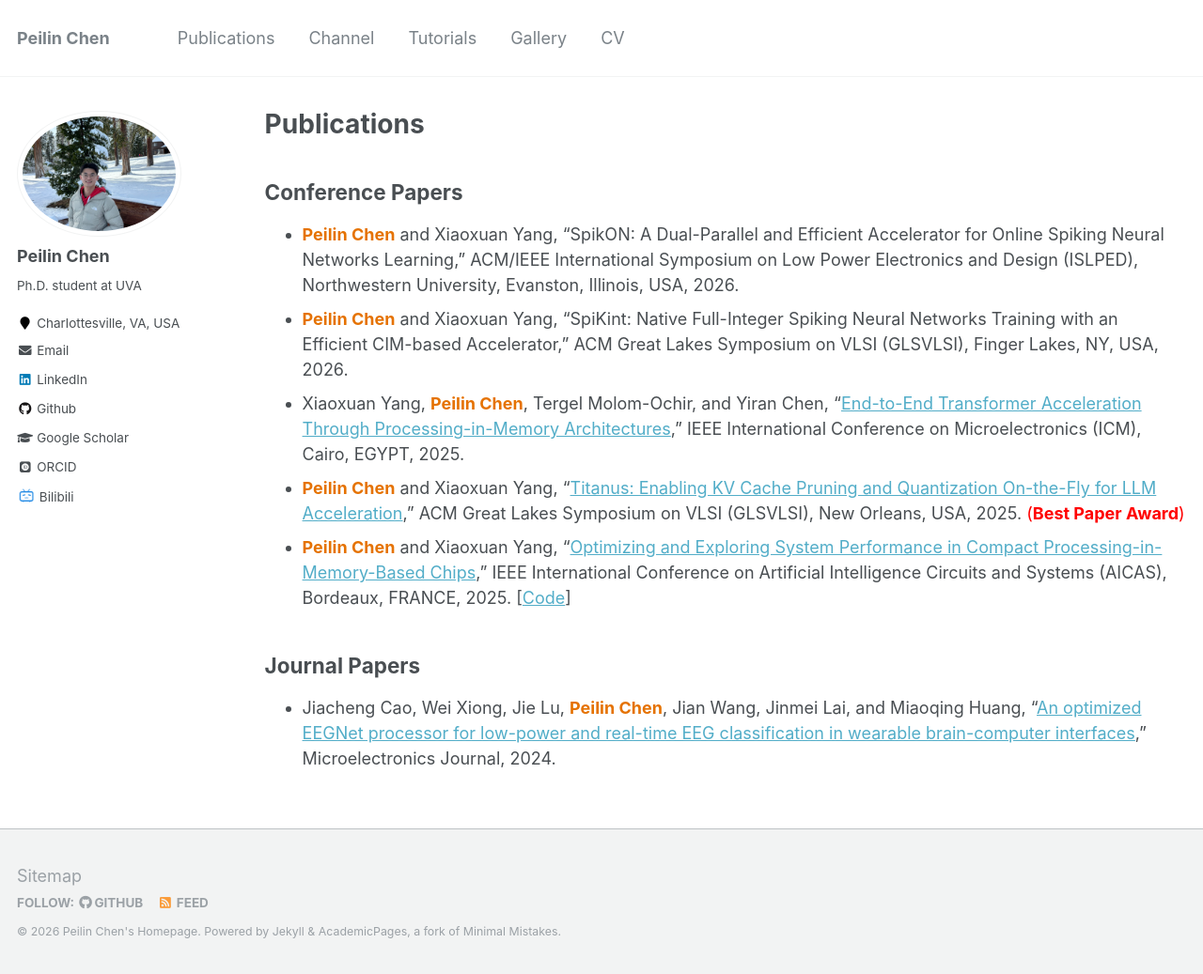
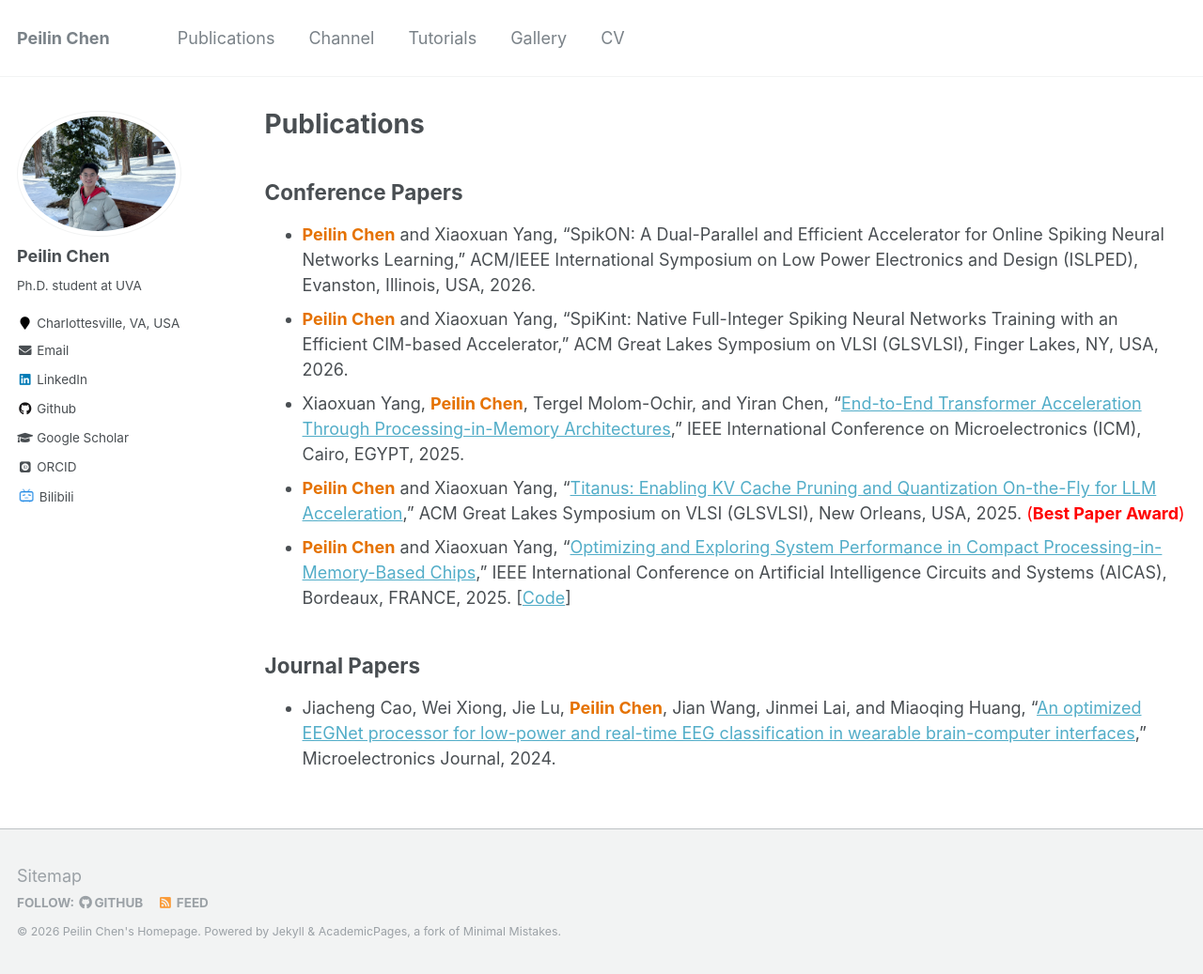
Before and after one commit to peilin-chen/peilin-chen.github.io, a Jekyll site: the page built from _pages/publications.md, in a window 1280 px wide and 1037 px high. Shown: the whole window at 94% size. Built offline with Jekyll 4.4.1, drawn with Linux system fonts in a browser that asks for light colours; some web fonts are replaced.

Commit message:
Correct conference location for ISLPED paper

```diff
--- a/_pages/publications.md
+++ b/_pages/publications.md
@@ -7,7 +7,7 @@ author_profile: true
 
 ## Conference Papers
 
-* <span style="color: #E57200;">**Peilin Chen**</span> and Xiaoxuan Yang, "SpikON: A Dual-Parallel and Efficient Accelerator for Online Spiking Neural Networks Learning," ACM/IEEE International Symposium on Low Power Electronics and Design (ISLPED), Northwestern University, Evanston, Illinois, USA, 2026.
+* <span style="color: #E57200;">**Peilin Chen**</span> and Xiaoxuan Yang, "SpikON: A Dual-Parallel and Efficient Accelerator for Online Spiking Neural Networks Learning," ACM/IEEE International Symposium on Low Power Electronics and Design (ISLPED), Evanston, Illinois, USA, 2026.
 * <span style="color: #E57200;">**Peilin Chen**</span> and Xiaoxuan Yang, "SpiKint: Native Full-Integer Spiking Neural Networks Training with an Efficient CIM-based Accelerator," ACM Great Lakes Symposium on VLSI (GLSVLSI), Finger Lakes, NY, USA, 2026.
 * Xiaoxuan Yang, <span style="color: #E57200;">**Peilin Chen**</span>, Tergel Molom-Ochir, and Yiran Chen, "[End-to-End Transformer Acceleration Through Processing-in-Memory Architectures](https://ieeexplore.ieee.org/document/11322529)," IEEE International Conference on Microelectronics (ICM), Cairo, EGYPT, 2025.
 * <span style="color: #E57200;">**Peilin Chen**</span> and Xiaoxuan Yang, "[Titanus: Enabling KV Cache Pruning and Quantization On-the-Fly for LLM Acceleration](https://arxiv.org/abs/2505.17787)," ACM Great Lakes Symposium on VLSI (GLSVLSI), New Orleans, USA, 2025. <span style="color: red;">(**Best Paper Award**)</span>
```
